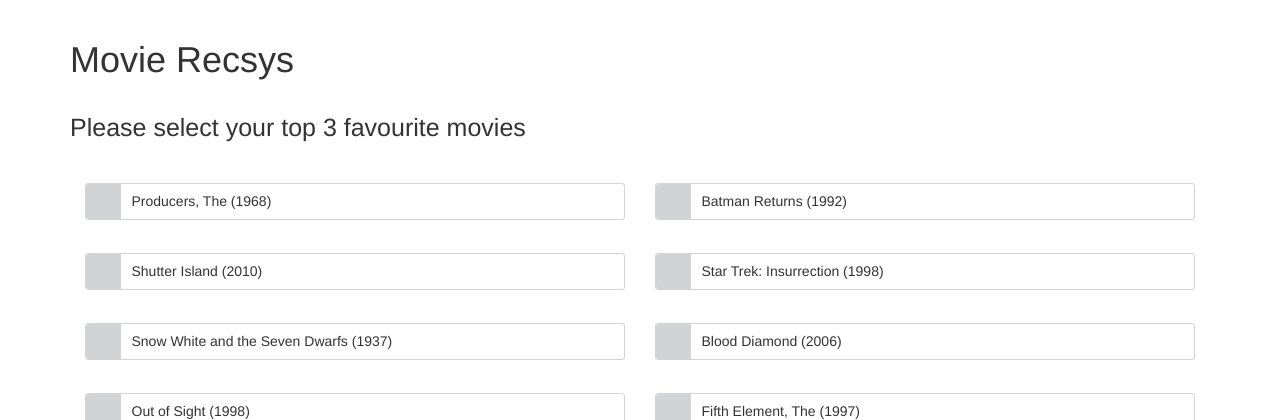
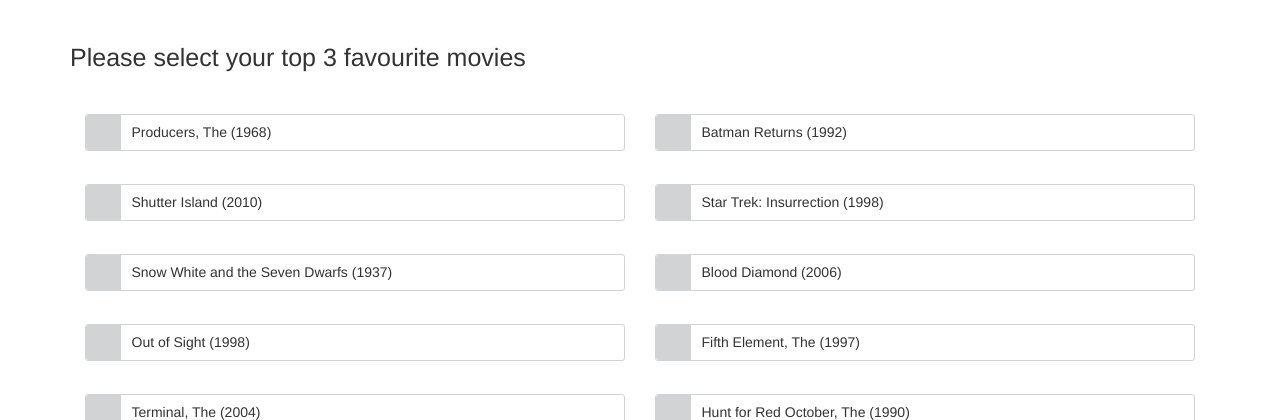
Before and after one commit to birdaloguz/movie_recsys, a Django app: page /quiz/ in a window 1280 px wide. Shown: the part 52-472 px from the top of the page. Run offline with Django 3.2, Linux system fonts and the light colour scheme; a user stored in the database is signed in; data comes from the database, SQL or seed files in the repository; some libraries are stand-ins or nearby versions.

Commit message:
quiz frontend v2

```diff
--- a/quiz/templates/quiz/quiz_history.html
+++ b/quiz/templates/quiz/quiz_history.html
@@ -90,9 +90,7 @@
 <script src="//code.jquery.com/jquery-1.11.1.min.js"></script>
 
 <div class="container">
-  <h1>Movie Recsys</h1>
-  <br>
-    <div class="funkyradio">
+    <div class="funkyradio" style="margin-top: 20px">
         <p style="font-size: 25px;">Please select the movies that you have watched before</p>
       <form class="movies" method="post">
       {% csrf_token %}
--- a/quiz/templates/quiz/quiz_top10.html
+++ b/quiz/templates/quiz/quiz_top10.html
@@ -88,9 +88,7 @@
 <script src="//code.jquery.com/jquery-1.11.1.min.js"></script>
 
 <div class="container">
-  <h1>Movie Recsys</h1>
-  <br>
-    <div class="funkyradio">
+    <div class="funkyradio" style="margin-top: 20px">
     <p style="font-size: 25px;">Please select your top 3 favourite movies</p>
       <form class="movies" method="post">
       {% csrf_token %}
```
